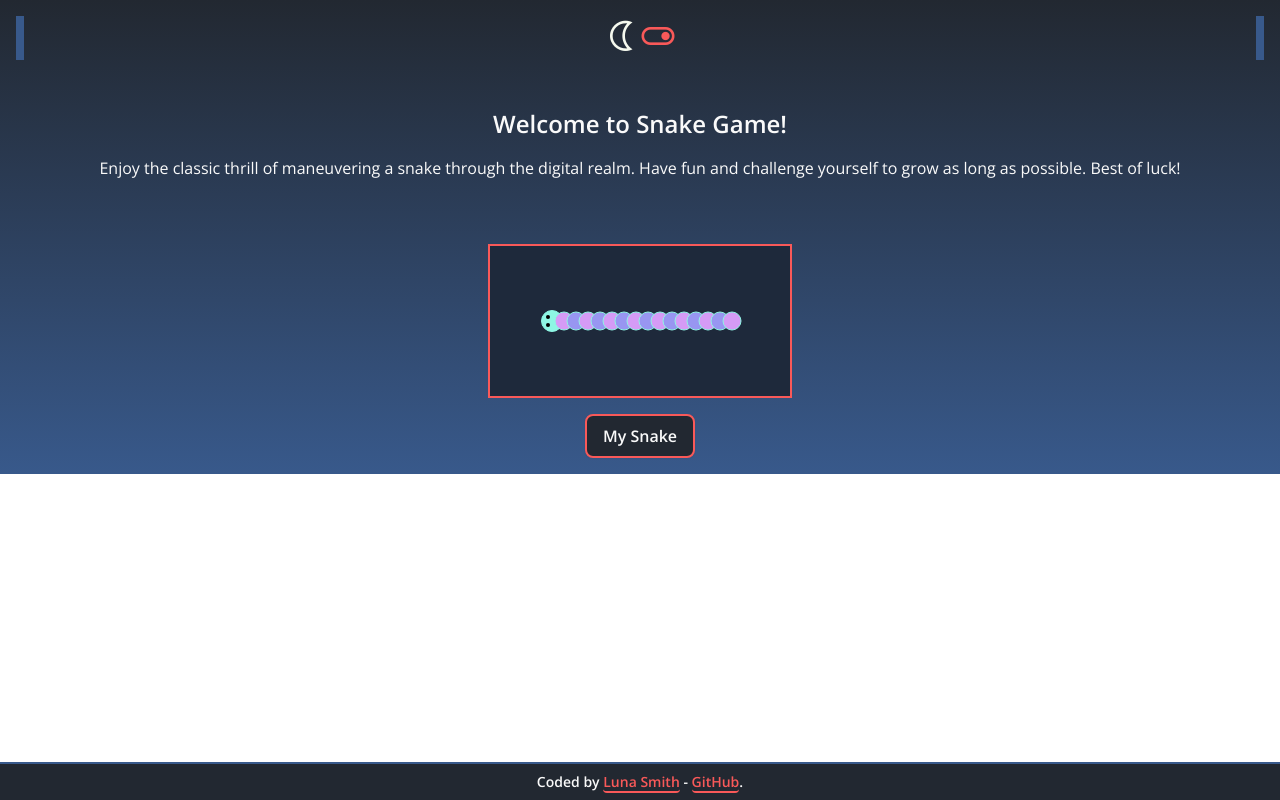
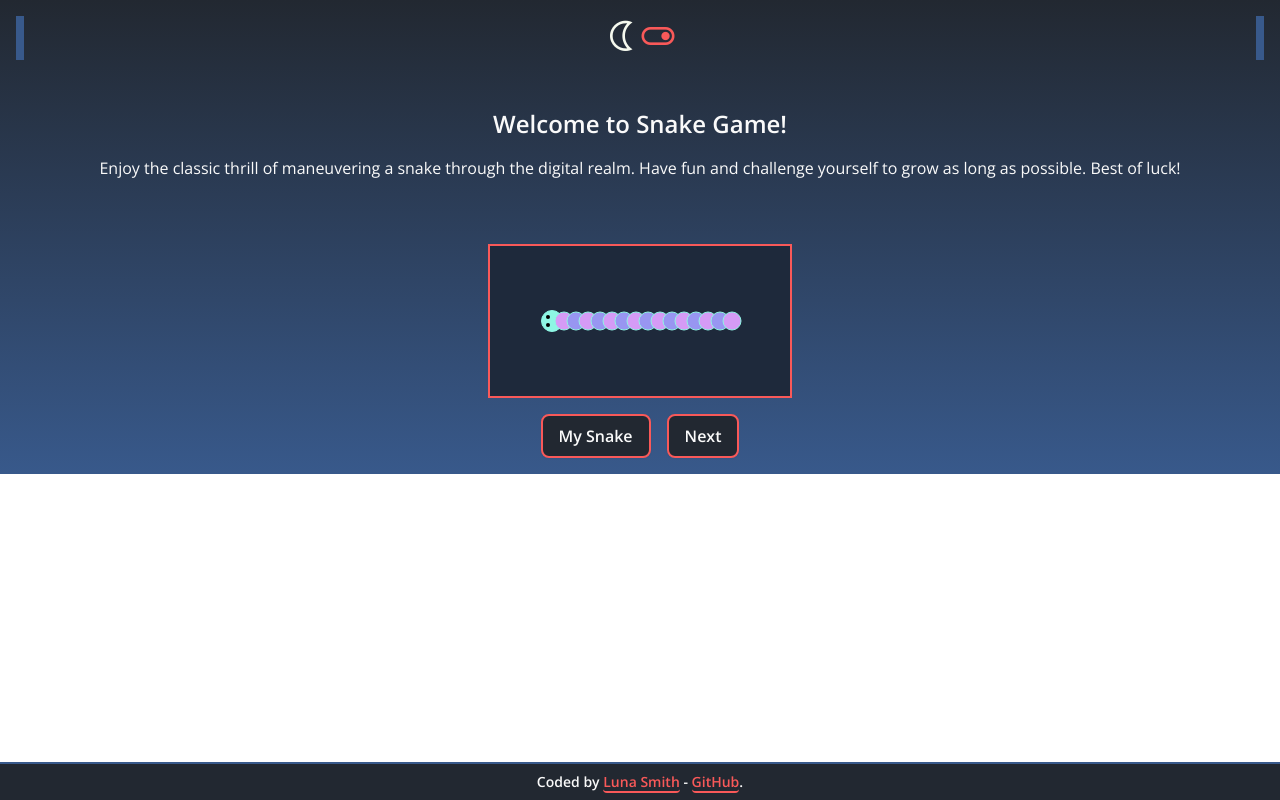
Before and after one commit to Lu-Smith/snake_game_vue_tailwindcss, a Vue app: page / in a window 1280 px wide. Built offline with nearby package versions, Linux system fonts and the light colour scheme.

Commit message:
Updated ChooseSnake  content

```diff
--- a/src/components/ChooseSnake.vue
+++ b/src/components/ChooseSnake.vue
@@ -7,11 +7,21 @@
             ref="snakeCanvas"
             ></canvas>
         </div>
-        <button
-        class="px-4 py-2 font-semibold rounded-lg shadow-sm text-sm md:text-base
-        transition-all duration-300 ease-in-out border-2"
-        :class="mode ? 'bg-red-400 text-textColor hover:bg-red-200 border-focusColor'
-        : 'bg-bgColor text-textColor hover:bg-red-400 border-focusColor'">My Snake</button>
+        <div>
+            <button
+            class="px-4 py-2 font-semibold rounded-lg shadow-sm text-sm md:text-base
+            transition-all duration-300 ease-in-out border-2 mr-4"
+            :class="mode ? 'bg-red-400 text-textColor hover:bg-red-200 border-focusColor'
+            : 'bg-bgColor text-textColor hover:bg-red-400 border-focusColor'">
+            My Snake</button>
+            <button
+            class="px-4 py-2 font-semibold rounded-lg shadow-sm text-sm md:text-base
+            transition-all duration-300 ease-in-out border-2"
+            :class="mode ? 'bg-red-400 text-textColor hover:bg-red-200 border-focusColor'
+            : 'bg-bgColor text-textColor hover:bg-red-400 border-focusColor'">
+            Next</button>
+        </div>
+
     </div>
 </template>
 
```
